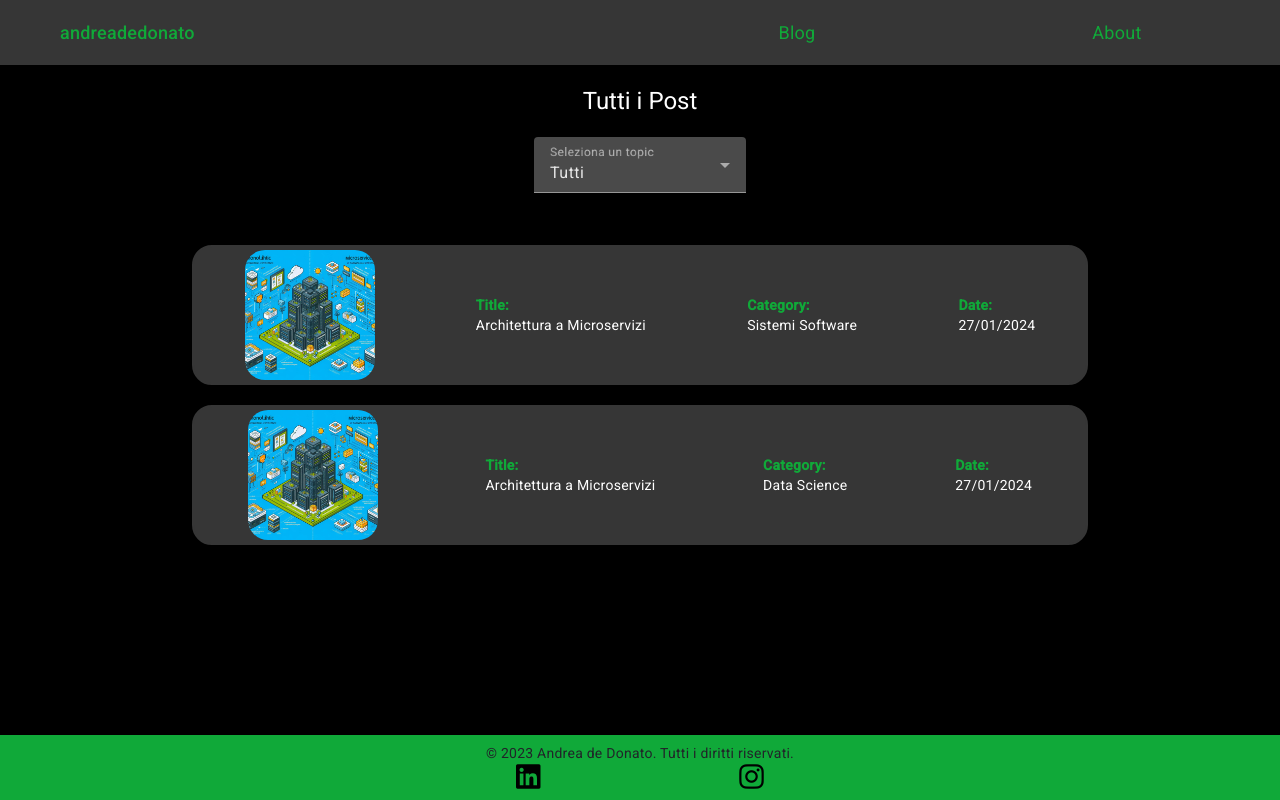
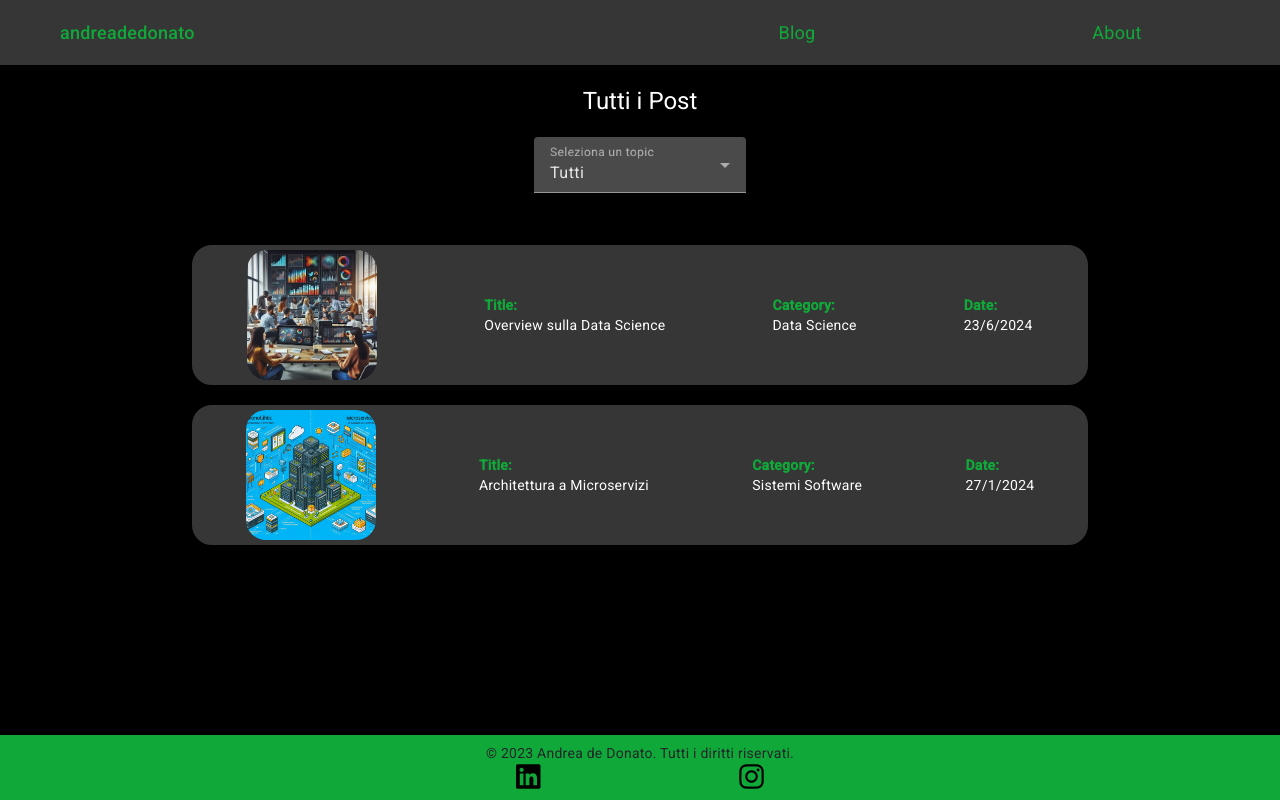
Before and after one commit to dedo99/dedo99.github.io, an Angular app: page /blog in a window 1280 px wide. Built offline with nearby package versions, Linux system fonts and the light colour scheme.

Commit message:
Posts were sorted by date

```diff
--- a/src/app/blog/blog.component.html
+++ b/src/app/blog/blog.component.html
@@ -26,7 +26,7 @@
         </div>
         <div>
             <b>Date:</b>
-            <p>{{post.date}}</p>
+            <p>{{post.date.getDate()}}/{{post.date.getMonth()+1}}/{{post.date.getFullYear()}}</p>
         </div>
     </div>
 </section>
--- a/src/app/blog/blog.component.ts
+++ b/src/app/blog/blog.component.ts
@@ -2,6 +2,7 @@ import { Component, OnInit } from '@angular/core';
 import { PostService } from '../services/post.service';
 import { Post } from '../models/post.model';
 import { NavigationExtras, Router } from '@angular/router';
+import { ReturnStatement } from '@angular/compiler';
 
 @Component({
   selector: 'app-blog',
@@ -25,8 +26,9 @@ export class BlogComponent implements OnInit {
       data => {
         this.post_list = this.parseCsvData(data);
         this.filteredPosts = this.post_list;
+        this.getOrderDatePostList();
         this.uniqueTopics = this.getUniqueTopics();
-        console.log(this.post_list)
+        console.log(this.filteredPosts)
       },
       error => {
         console.log('Si è verificato un errore:', error);
@@ -46,12 +48,28 @@ export class BlogComponent implements OnInit {
         category: iterator[2],
         content: iterator[3],
         image: iterator[4],
-        date: iterator[5]
+        date: this.parseDate(iterator[5])
       };
       posts.push(post);
     }
     return posts;
   }
+
+  parseDate(dateString: string): Date {
+    const parts = dateString.split('/');
+    if (parts.length === 3) {
+      const day = parseInt(parts[0], 10);
+      const month = parseInt(parts[1], 10) - 1; // JavaScript conta i mesi da 0 a 11
+      const year = parseInt(parts[2], 10);
+      return new Date(year, month, day);
+    }
+    return new Date();
+  }
+
+  getOrderDatePostList(): void {
+    this.filteredPosts.sort((p1, p2) => p2.date.getTime() - p1.date.getTime());
+  }
+
 
   getUniqueTopics(): string[] {
     const topics = this.post_list.map(post => post.category);
--- a/src/app/models/post.model.ts
+++ b/src/app/models/post.model.ts
@@ -4,5 +4,5 @@ export interface Post{
     category: string,
     content: string,
     image: string,
-    date: string;
+    date: Date;
 }
--- a/src/app/post-details/post-details.component.html
+++ b/src/app/post-details/post-details.component.html
@@ -1,6 +1,6 @@
 
 <div class="container_post">
-    <h1>{{post?.title}}</h1>
-    <h3>{{post?.category}} - {{post?.date}}</h3>
+    <h1>{{post.title}}</h1>
+    <h3>{{post.category}} - {{post.date.getDate()}}/{{post.date.getMonth()+1}}/{{post.date.getFullYear()}}</h3>
     <div class="container_html" [innerHTML]=post_html></div>
 </div>
--- a/src/app/post-details/post-details.component.ts
+++ b/src/app/post-details/post-details.component.ts
@@ -13,7 +13,7 @@ import { PostService } from '../services/post.service';
 export class PostDetailsComponent {
 
   post_html?: string;
-  post?: Post;
+  post!: Post;
 
   constructor(private route: ActivatedRoute, private postService: PostService, private router: Router) {
     const navigation = this.router.getCurrentNavigation();
```
Also changed, not shown: src/assets/posts/2.html (added, +14 -0 lines), src/assets/img/post/2_1.jpg (added), src/assets/posts_data.csv.
